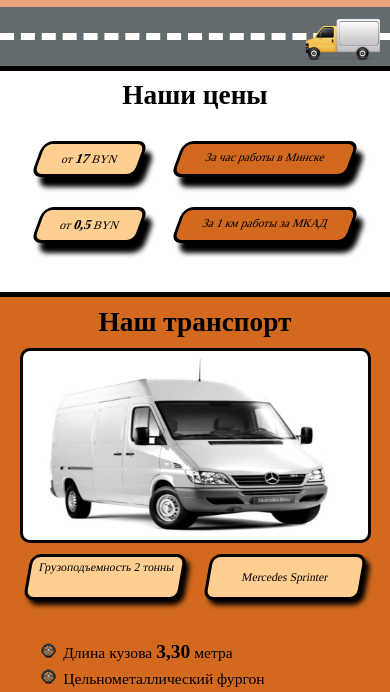
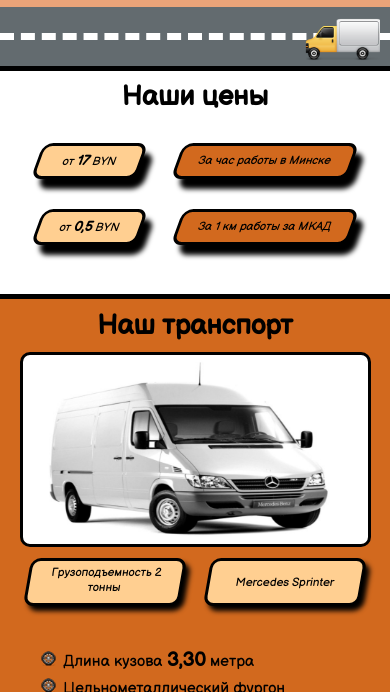
Before and after one commit to Arttem99/truckInd, a plain HTML site: page index.html in a window 390 px wide. Shown: the part 133-825 px from the top of the page. Drawn offline with Linux system fonts and the light colour scheme.

Commit message:
connect new fonts for mobile version

```diff
--- a/css/style.css
+++ b/css/style.css
@@ -2,8 +2,15 @@
     margin: 0;
     box-sizing: border-box;
 }
+@font-face {
+    font-family: 'BalsSans';
+    src: url('../fonts/BalsamiqSans-Regular.ttf');
+    url('../fonts/BalsamiqSans-Regular.ttf') format('truetype');
+    font-weight: normal;
+    font-style: normal;
+}
 h1{
-    font-family: Goose;
+    font-family: BalsSans;
 }
 .line-under-blok{
     height: 5px;
@@ -60,7 +67,7 @@ margin: 1%;
     margin-top: 1%;
     font-size: 2vw;
     font-weight: bolder;
-    font-family: Goose;
+    font-family: BalsSans;
 }
 .inf_day{
     margin-top: 1%;
@@ -147,7 +154,7 @@ text-decoration: none;
     font-size: 4vw;
 }
 .item{
-    font-family: Goose;
+    font-family: BalsSans;
 }
 .priceList{
     display: block;
@@ -155,7 +162,7 @@ text-decoration: none;
     margin: 5%;
 }
 .price, .termsPrice{
-    font-size: 1.8vw;
+    font-size: 2vw;
     padding: 2%;
     -webkit-transform: skew(-20deg);
     -moz-transform: skew(-20deg);
@@ -350,6 +357,7 @@ li{
 .tel-ip{
     margin: 0 auto;
     font-size: 3vw;
+    padding-top: 3%;
 }
 .tel-ip a{
     width: auto;
```
Also changed, not shown: fonts/BalsamiqSans-Regular.ttf (added).
